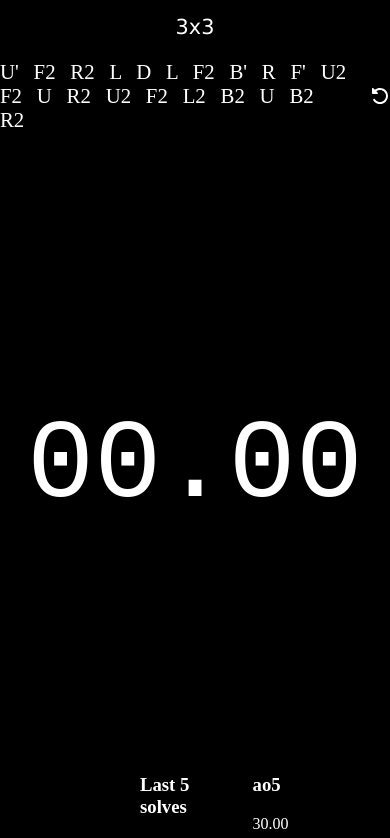
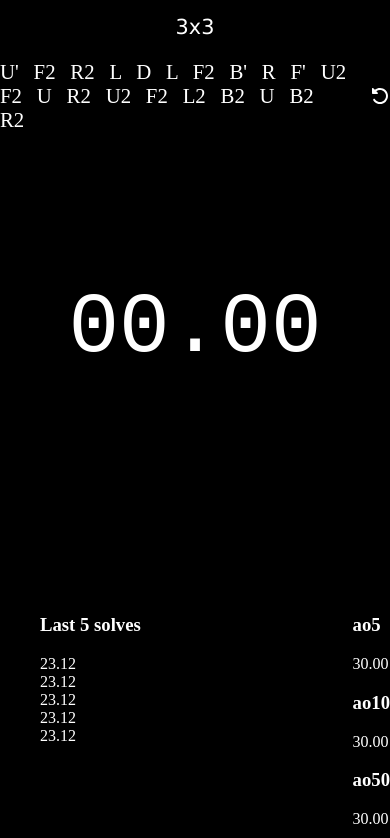
Before and after one commit to RikuSpl/Rubixx, a React (Vite) app: page / in a window 390 px wide. Shown: the top 838 px of the page. Built offline with nearby package versions, Linux system fonts and the light colour scheme.

Commit message:
fixed issues with css responsiveness and scaling vertically

```diff
--- a/src/components/Stopwatch.jsx
+++ b/src/components/Stopwatch.jsx
@@ -25,7 +25,7 @@ function Stopwatch({ timer, setTimer, isRunning}){
 
 
     return (
-        <div>
+        <div className="stopwatch-container">
             <div className="timer-container">
                 <div className="timer">
                     {Math.floor((timer / 60000) % 60) == 1 ? (
--- a/src/components/component-styles.css
+++ b/src/components/component-styles.css
@@ -1,9 +1,16 @@
+.stopwatch-container {
+    display: flex;
+    flex-direction: column;
+    flex: 1;
+    justify-content: center;
+    align-items: center;
+}
+
 .timer-container {
     display: flex;
     justify-content: center;
     align-items: center;
     flex-direction: column;
-    margin-top: 250px;
 }
 
 li {
@@ -24,12 +31,10 @@ li {
 .history-container {
     display: flex;
     justify-content: space-between;
-    margin-left: 100px;
-    margin-right: 100px;
 }
 
 .timer {
-    font-size: 7rem;
+    font-size: clamp(4rem, 10vh, 7rem);
     font-family: monospace;
 }
 
@@ -42,8 +47,7 @@ li {
 }
 
 .options-container {
-    margin-bottom: 150px;
-    min-height: 40px;
+    min-height: 75px;
 }
 
 .options-item {
@@ -82,9 +86,10 @@ li {
     pointer-events: none;
     margin-left: 30px;
     min-width: 100px;
+    transition: ease-in 0.5s;
 
 }
 .reset-button:hover .reset-scramble {
+    transition: ease 0.5s;
     visibility: visible;
-    transition: ease-in;
 }
--- a/src/style.css
+++ b/src/style.css
@@ -3,8 +3,12 @@ body {
     padding: 0;
     background-color: black;
     color: white;
+    overflow-y: hidden;
 }
 
 .main-div {
-    min-height: 100vh;
+    height: 100dvh;
+    display: flex;
+    flex-direction: column;
+    box-sizing: border-box;
 }
```
